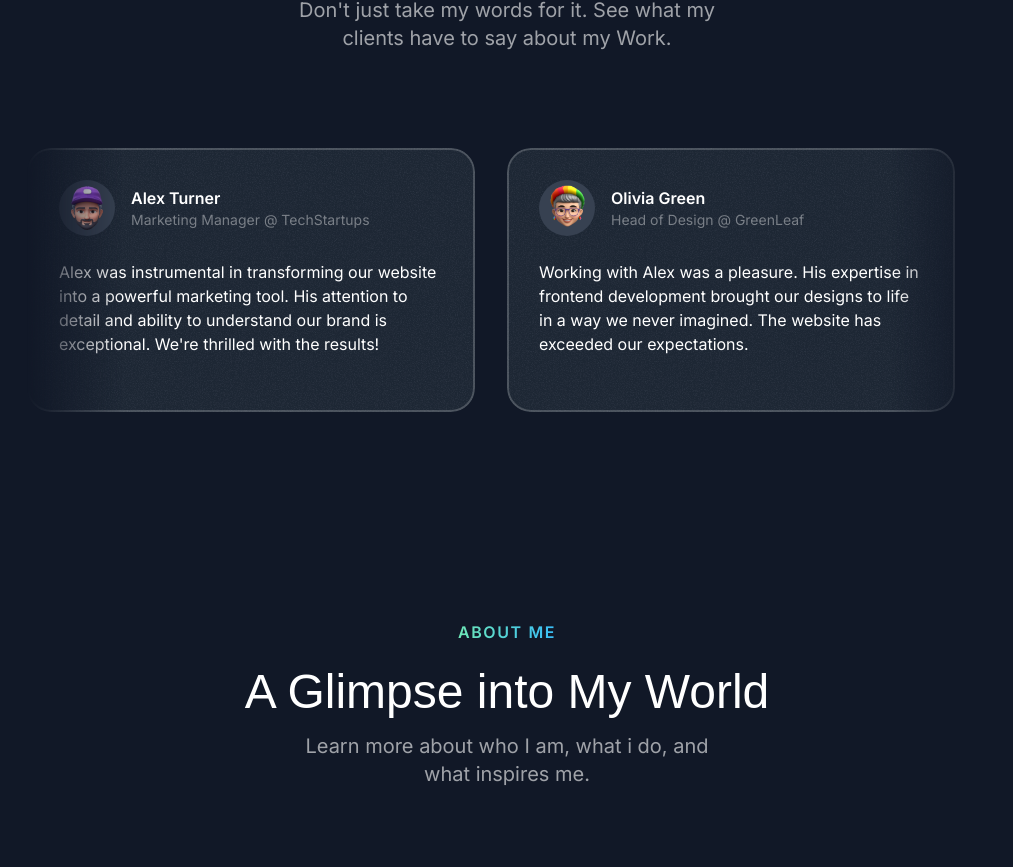
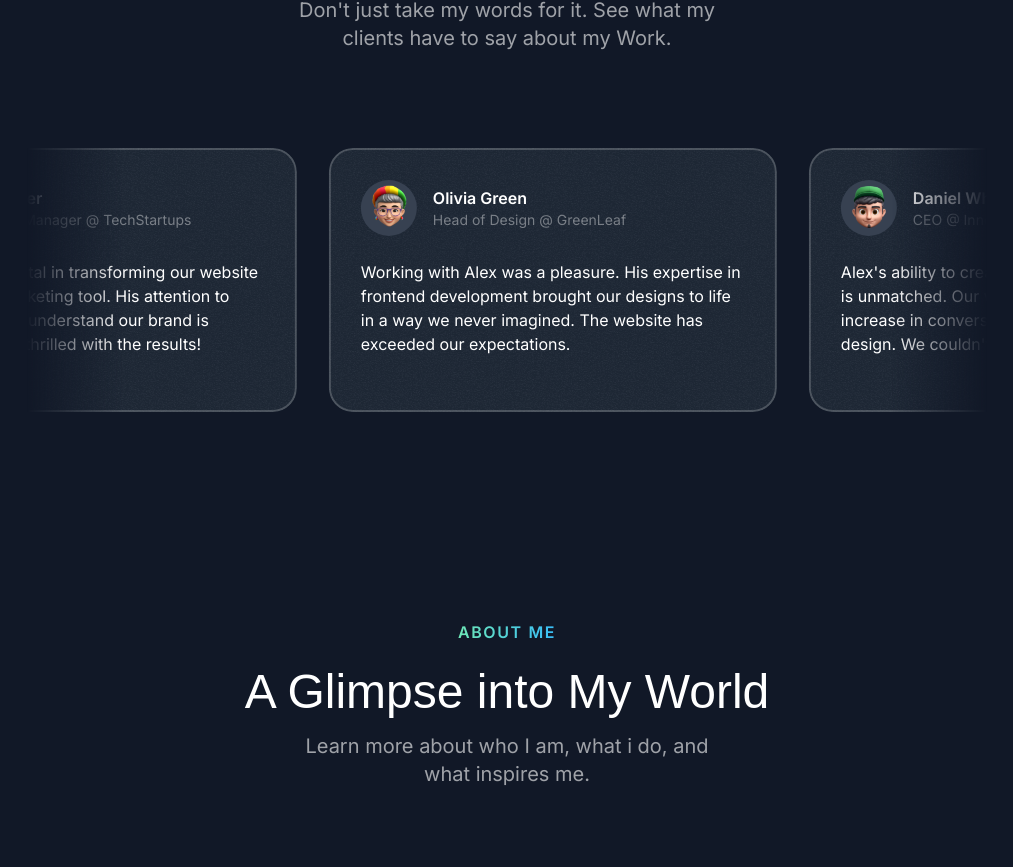
Before and after one commit to Mateennazir/-MateenDiv-, a Next.js app: page / in a window 1280 px wide. Shown: the part 3372-4239 px from the top of the page, without its empty margins (133-1146 px from the left). Built offline with nearby package versions, Linux system fonts and the light colour scheme; a web font is replaced by a local one.

Commit message:
Animated Testimonial section.

```diff
--- a/src/sections/Testimonials.tsx
+++ b/src/sections/Testimonials.tsx
@@ -7,6 +7,7 @@ import { SectionHeader } from "@/components/SectionHeader";
 import Image from "next/image";
 import grainImage from "@/assets/images/grain.jpg";
 import { Card } from "@/components/Card";
+import { Fragment } from "react";
 const testimonials = [
   {
     name: "Alex Turner",
@@ -51,12 +52,14 @@ export const TestimonialsSection = () => {
         my Work."
         />
 
-        <div className="mt-16 lg:mt-24 flex overflow-x-clip [mask-image:linear-gradient(to_right,transparent,black_10%,black_90%,transparent)]">
-          <div className="flex gap-8 flex-none">
+        <div className="mt-12 lg:mt-20 flex overflow-x-clip [mask-image:linear-gradient(to_right,transparent,black_10%,black_90%,transparent)] py-4 -my-4">
+          <div className="flex gap-8 pr-8 flex-none animate-move-left [animation-duration:90s] hover:[animation-play-state:paused]">
+            {[...Array(2)].fill(0).map((_, index) => (
+              <Fragment key={index}>
                 {testimonials.map((testimonial) => (
                   <Card
                     key={testimonial.name}
-                className="max-w-xs md:max-w-md p-6 md:p-8"
+                    className="max-w-xs md:max-w-md p-6 md:p-8 hover:-rotate-3 transition duration-300"
                   >
                     <div className="flex gap-4 items-center">
                       <div className="size-14 bg-gray-700 inline-flex items-center justify-center rounded-full flex-shrink-0">
@@ -78,6 +81,8 @@ export const TestimonialsSection = () => {
                     </p>
                   </Card>
                 ))}
+              </Fragment>
+            ))}
           </div>
         </div>
       </div>
```
Lines whose indentation alone changed are shown as unchanged.
